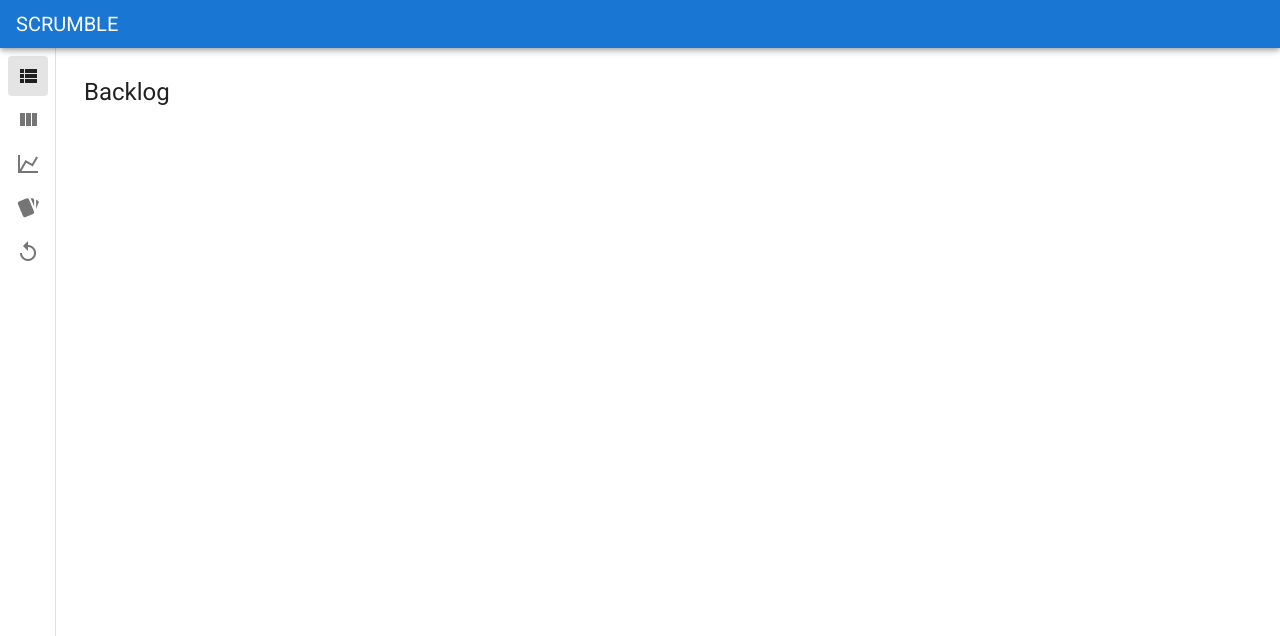
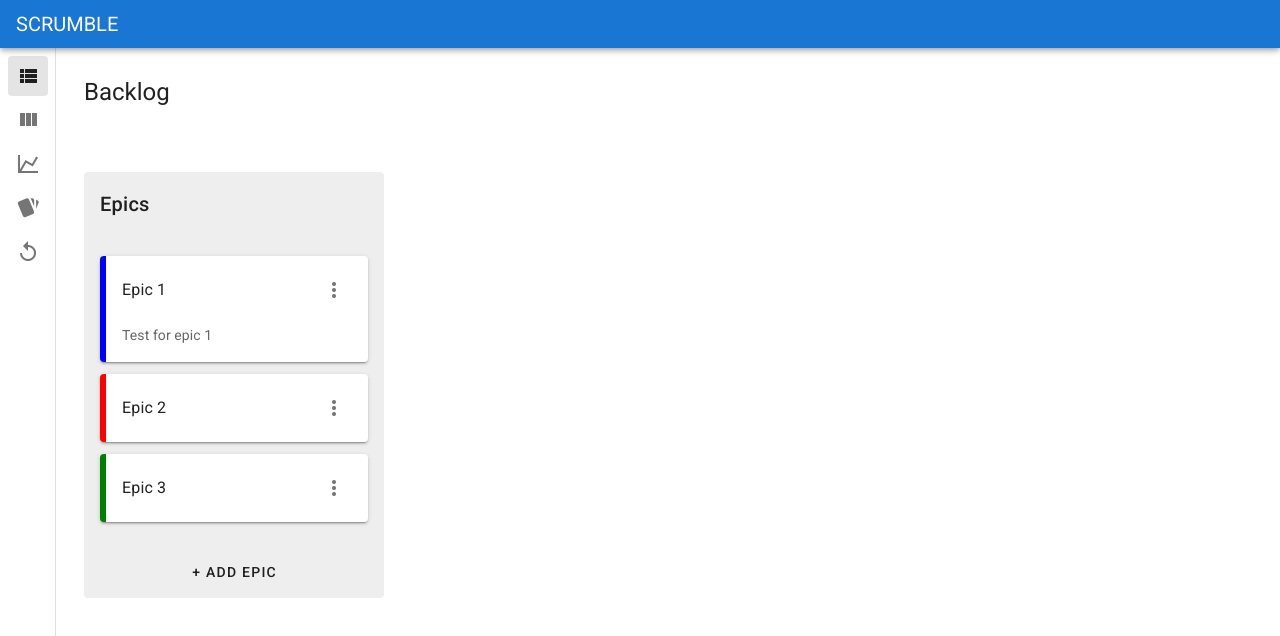
Before and after one commit to UtopiaBeam/scrumble, a Vue app: page /app/backlog in a window 1280 px wide. Shown: the top 636 px of the page. Built offline with nearby package versions, Linux system fonts and the light colour scheme.

Commit message:
🚧 Add backlog epic list

```diff
--- /dev/null
+++ b/src/components/EpicCard.vue
@@ -0,0 +1,61 @@
+<template>
+  <v-card width="100%" :style="border(epic.color)">
+    <v-card-title class="subtitle-1">
+      {{ epic.name }}
+      <v-spacer />
+      <v-menu v-model="openMenu" offset-x>
+        <template v-slot:activator="{ on }">
+          <v-btn v-on="on" icon>
+            <v-icon>mdi-dots-vertical</v-icon>
+          </v-btn>
+        </template>
+        <v-list>
+          <v-list-item
+            v-for="(menu, idx) in menus"
+            :key="`menu_${idx}`"
+            @click="menu.onClick"
+          >
+            <v-list-item-title :class="menu.style">{{
+              menu.text
+            }}</v-list-item-title>
+          </v-list-item>
+        </v-list>
+      </v-menu>
+    </v-card-title>
+    <v-card-text v-if="epic.description">
+      {{ epic.description }}
+    </v-card-text>
+  </v-card>
+</template>
+
+<script lang="ts">
+import { Vue, Component, Prop } from 'vue-property-decorator'
+import { EpicCard as Card } from '@/types'
+
+@Component
+export default class EpicCard extends Vue {
+  @Prop() epic!: Card
+  openMenu = false
+  menus = [
+    {
+      text: 'Edit',
+      onClick: () => {
+        console.log('Edit')
+      },
+    },
+    {
+      text: 'Delete',
+      style: 'red--text',
+      onClick: () => {
+        console.log('Delete')
+      },
+    },
+  ]
+
+  border(color: string) {
+    return {
+      borderLeft: `${color} solid 6px`,
+    }
+  }
+}
+</script>
--- /dev/null
+++ b/src/components/EpicList.vue
@@ -0,0 +1,34 @@
+<template>
+  <v-card width="300" color="grey lighten-3" flat>
+    <v-card-title>Epics</v-card-title>
+    <v-card-text>
+      <v-list color="grey lighten-3">
+        <v-list-item v-for="epic in epics" :key="epic.id" class="mt-3 px-0">
+          <EpicCard :epic="epic" />
+        </v-list-item>
+      </v-list>
+    </v-card-text>
+    <v-card-actions>
+      <v-btn block text>+ Add Epic</v-btn>
+    </v-card-actions>
+  </v-card>
+</template>
+
+<script lang="ts">
+import { Vue, Component } from 'vue-property-decorator'
+import EpicCard from '@/components/EpicCard.vue'
+
+@Component({
+  components: {
+    EpicCard,
+  },
+})
+export default class EpicList extends Vue {
+  menu = false
+  epics = [
+    { id: '1', name: 'Epic 1', color: 'blue', description: 'Test for epic 1' },
+    { id: '2', name: 'Epic 2', color: 'red' },
+    { id: '3', name: 'Epic 3', color: 'green' },
+  ]
+}
+</script>
--- a/src/views/app/Backlog.vue
+++ b/src/views/app/Backlog.vue
@@ -0,0 +1,19 @@
+<template>
+  <v-row justify="space-between">
+    <v-col cols="auto">
+      <EpicList />
+    </v-col>
+  </v-row>
+</template>
+
+<script lang="ts">
+import { Vue, Component } from 'vue-property-decorator'
+import EpicList from '@/components/EpicList.vue'
+
+@Component({
+  components: {
+    EpicList,
+  },
+})
+export default class Backlog extends Vue {}
+</script>
```
